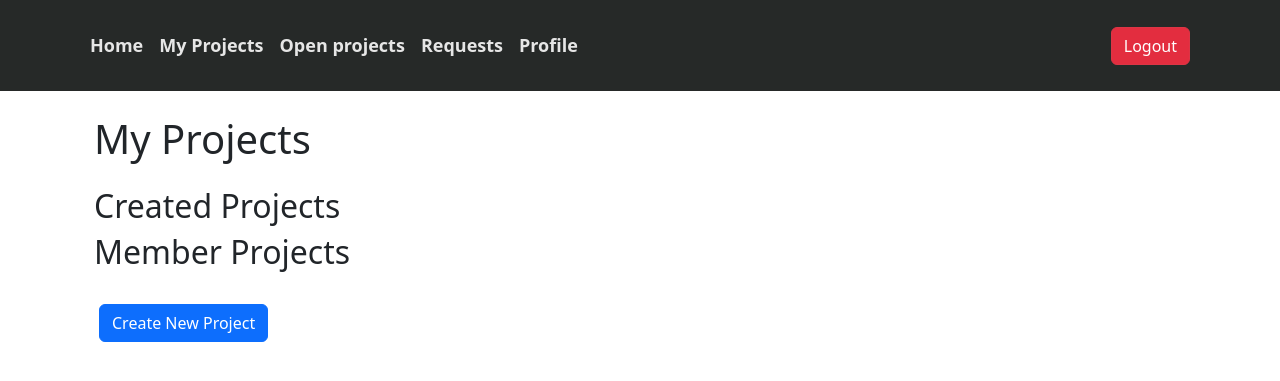
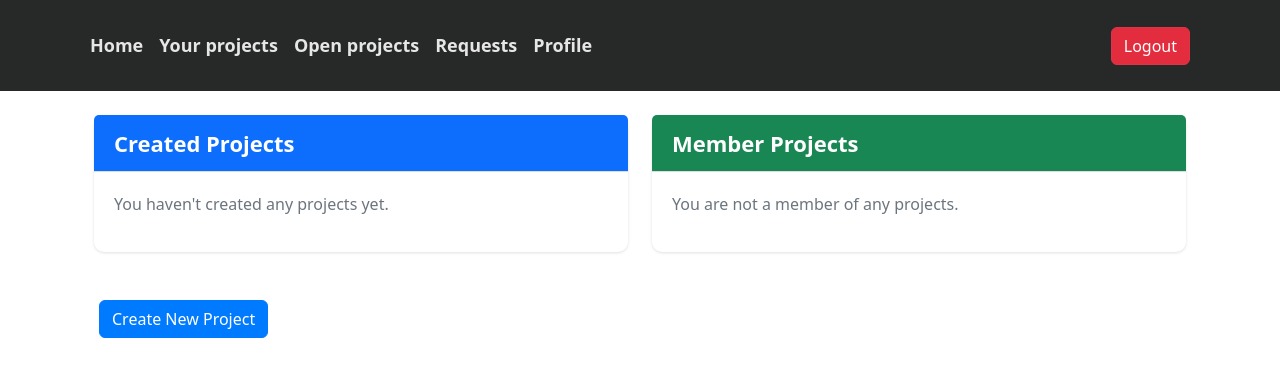
Before and after one commit to modemobpsycho/flask-project-tracker, a Flask app: page /projects in a window 1280 px wide. Shown: the top 381 px of the page. Run offline with Flask 3, Linux system fonts and the light colour scheme; the visitor is signed in with stand-in values (Sample User, id 1); data comes from the database, SQL or seed files in the repository; data that the repository does not hold is empty; parts of the project's set-up code (start-up, migrations or seed data) failed here and were passed over; some libraries are stand-ins or nearby versions.

Commit message:
update view and fix some

```diff
--- a/website/projects/views.py
+++ b/website/projects/views.py
@@ -95,7 +95,14 @@ def project_details(project_id):
     can_view = is_public or is_creator
     can_edit = is_creator
 
-    if not can_view:
+    is_member = (
+        ProjectMember.query.filter_by(
+            project_id=project_id, user_id=current_user.id
+        ).first()
+        is not None
+    )
+
+    if not can_view and not is_member:
         flash("You are not allowed to view this project", "danger")
         return redirect(url_for("projects.projects"))
 
@@ -106,7 +113,6 @@ def project_details(project_id):
     project_creator = User.query.get(project.creator_id)
 
     project_members = ProjectMember.query.filter_by(project_id=project_id).all()
-    is_member = any(member.user_id == current_user.id for member in project_members)
     members_info = []
     for member in project_members:
         member_profile = Profile.query.filter_by(user_id=member.user_id).first()
--- a/website/static/styles/card_form.css
+++ b/website/static/styles/card_form.css
@@ -2,7 +2,7 @@
 
 .card {
     border: 1px solid #ccc;
-    border-radius: 10px;
+    border-radius: 5px;
     box-shadow: 0 2px 4px rgba(0, 0, 0, 0.1);
 }
 
--- a/website/static/styles/projects.css
+++ b/website/static/styles/projects.css
@@ -2,12 +2,14 @@
 
 .card {
     transition: box-shadow 0.3s ease;
-    box-shadow: 0 1px 3px #9b9b9b;
-    border-radius: 5px;
+    box-shadow: 0 1px 3px rgba(0, 0, 0, 0.12);
+    border-radius: 10px;
+    border: none;
+    background-color: #fff;
 }
 
 .card:hover {
-    box-shadow: 0 4px 10px #4d4d4d;
+    box-shadow: 0 4px 10px rgba(0, 0, 0, 0.15);
 }
 
 .card-body {
@@ -15,41 +17,95 @@
 }
 
 .card-title {
-    font-size: 18px;
+    font-size: 20px;
     font-weight: bold;
-    margin-bottom: 10px;
+    margin-bottom: 15px;
+    color: #333;
 }
 
 .card-text {
     font-size: 16px;
-    margin-bottom: 15px;
-    height: 140px;
-    overflow-y: auto;
+    margin-bottom: 20px;
+    color: #555;
 }
 
 .btn-group {
     margin-top: auto;
 }
 
-.card-footer {
-    padding: 10px 20px;
-    background-color: #f8f9fa;
-    border-top: 1px solid #dee2e6;
+.card-header {
+    padding: 15px 20px;
+    border-bottom: 1px solid #ddd;
+    border-top-left-radius: 10px;
+    border-top-right-radius: 10px;
 }
 
-.project-link {
-    color: #007bff;
-    text-decoration: none;
+.card-header h2 {
+    margin-bottom: 0;
+    font-size: 22px;
+    font-weight: bold;
+    color: #ffffff;
 }
 
-.project-link:hover {
-    color: #0056b3;
+.list-group-item {
+    padding: 20px;
+    border-bottom: 1px solid #ddd;
 }
 
-.created-project {
-    border: 2px solid rgb(0, 187, 0);
+.list-group-item:last-child {
+    border-bottom: none;
 }
 
-.member-project {
-    border: 2px solid rgb(181, 0, 0);
+.list-group-item h5 {
+    font-size: 18px;
+    font-weight: bold;
+    color: #333;
+    margin-bottom: 10px;
+    overflow-y: auto;
+    height: 25px;
+    max-height: 25px;
 }
+
+.list-group-item p {
+    font-size: 16px;
+    color: #555;
+    margin-bottom: 15px;
+    overflow-y: auto;
+    max-height: 70px;
+}
+
+.btn-outline-primary {
+    color: #007bff;
+    border-color: #007bff;
+}
+
+.btn-outline-primary:hover {
+    color: #0056b3;
+    background-color: #f2f8ff;
+    border-color: #0056b3;
+}
+
+.btn-outline-success {
+    color: #28a745;
+    border-color: #28a745;
+}
+
+.btn-outline-success:hover {
+    color: #19692c;
+    background-color: #e6f2e4;
+    border-color: #19692c;
+}
+
+.btn-primary {
+    background-color: #007bff;
+    border-color: #007bff;
+}
+
+.btn-primary:hover {
+    background-color: #0056b3;
+    border-color: #0056b3;
+}
+
+.btn-primary i {
+    margin-right: 5px;
+}
--- a/website/templates/navigation.html
+++ b/website/templates/navigation.html
@@ -28,7 +28,7 @@
                         <a
                             href="{{ url_for('projects.projects') }}"
                             class="nav-link"
-                            >My Projects</a
+                            >Your projects</a
                         >
                     </li>
                     <li class="nav-item">
--- a/website/templates/projects/projects.html
+++ b/website/templates/projects/projects.html
@@ -5,55 +5,64 @@
 />
 {% endblock %} {% block content %}
 <div class="container">
-    <h1 class="mb-4">My Projects</h1>
-    <h2>Created Projects</h2>
     <div class="row">
-        {% for project in created_projects %}
-        <div class="col-md-4">
-            <div class="card mb-4 created-project">
+        <div class="col-md-6">
+            <div class="card mb-4 created-projects">
+                <div class="card-header bg-primary text-white">
+                    <h2 class="card-title">Created Projects</h2>
+                </div>
                 <div class="card-body">
-                    <h5 class="card-title">{{ project.name }}</h5>
-                    <p class="card-text">{{ project.description }}</p>
-                    <div
-                        class="d-flex justify-content-between align-items-center"
-                    >
-                        <div class="btn-group">
+                    {% if created_projects %}
+                    <ul class="list-group list-group-flush">
+                        {% for project in created_projects %}
+                        <li class="list-group-item">
+                            <h5>{{ project.name }}</h5>
+                            <p>{{ project.description }}</p>
                             <a
                                 href="{{ url_for('projects.project_details', project_id=project.id) }}"
-                                class="btn btn-md btn-outline-primary"
+                                class="btn btn-sm btn-outline-primary"
                                 >View</a
                             >
-                        </div>
-                    </div>
+                        </li>
+                        {% endfor %}
+                    </ul>
+                    {% else %}
+                    <p class="text-muted">
+                        You haven't created any projects yet.
+                    </p>
+                    {% endif %}
                 </div>
             </div>
         </div>
-        {% endfor %}
-    </div>
 
-    <h2>Member Projects</h2>
-    <div class="row">
-        {% for project in member_projects %}
-        <div class="col-md-4">
-            <div class="card mb-4 member-project">
+        <div class="col-md-6">
+            <div class="card mb-4 member-projects">
+                <div class="card-header bg-success text-white">
+                    <h2 class="card-title">Member Projects</h2>
+                </div>
                 <div class="card-body">
-                    <h5 class="card-title">{{ project.name }}</h5>
-                    <p class="card-text">{{ project.description }}</p>
-                    <div
-                        class="d-flex justify-content-between align-items-center"
-                    >
-                        <div class="btn-group">
+                    {% if member_projects %}
+                    <ul class="list-group list-group-flush">
+                        {% for project in member_projects %}
+                        <li class="list-group-item">
+                            <h5>{{ project.name }}</h5>
+                            <p>{{ project.description }}</p>
                             <a
                                 href="{{ url_for('projects.project_details', project_id=project.id) }}"
-                                class="btn btn-md btn-outline-primary"
+                                class="btn btn-sm btn-outline-success"
                                 >View</a
                             >
-                        </div>
-                    </div>
+                        </li>
+                        {% endfor %}
+                    </ul>
+                    {% else %}
+                    <p class="text-muted">
+                        You are not a member of any projects.
+                    </p>
+                    {% endif %}
                 </div>
             </div>
         </div>
-        {% endfor %}
     </div>
 
     <a
--- a/website/templates/tasks/add_comment_to_task.html
+++ b/website/templates/tasks/add_comment_to_task.html
@@ -17,7 +17,10 @@
                             <span class="text-danger">{{ error }}</span>
                             {% endfor %}
                         </div>
-                        <button type="submit" class="btn btn-primary btn-block">
+                        <button
+                            type="submit"
+                            class="btn btn-primary btn-block mt-3"
+                        >
                             Add Comment
                         </button>
                     </form>
```
Also changed, not shown: website/static/styles/project_details.css (+16 -10 lines), website/static/styles/project_requests.css (+28 -1 lines), website/static/styles/public_projects.css (added, +48 -0 lines), website/templates/projects/project_details.html (+74 -95 lines), website/templates/projects/projects_requests.html (+33 -11 lines), website/templates/projects/public_projects.html (+10 -13 lines).
